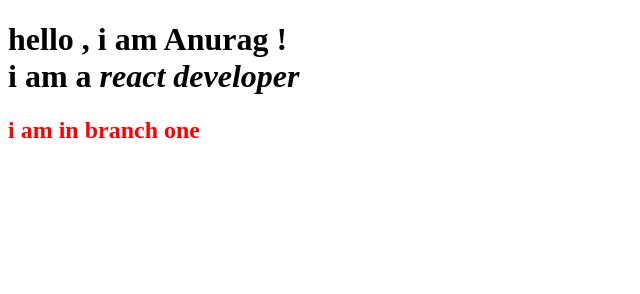
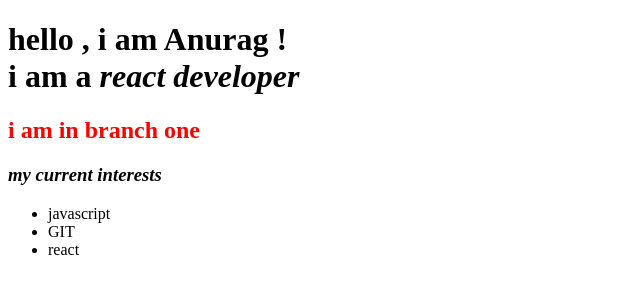
Before and after one commit to anurag9012/studentSite-1, a plain HTML site: page index.html in a window 1280 px wide. Shown: the whole page, without its empty margins (0-640 px from the left). Drawn offline with Linux system fonts and the light colour scheme.

Commit message:
first commmit on brnach interest

```diff
--- a/index.html
+++ b/index.html
@@ -9,5 +9,11 @@
 <body>
     <h1>hello , i am Anurag !<br>i am a <em>react developer </em></h1>
     <h2 style="color: red;">i am in branch one </h2>
+    <h3><em>my current interests</em></h3>
+    <ul>
+        <li>javascript</li>
+        <li>GIT</li>
+        <li>react</li>
+    </ul>
 </body>
 </html>
```
